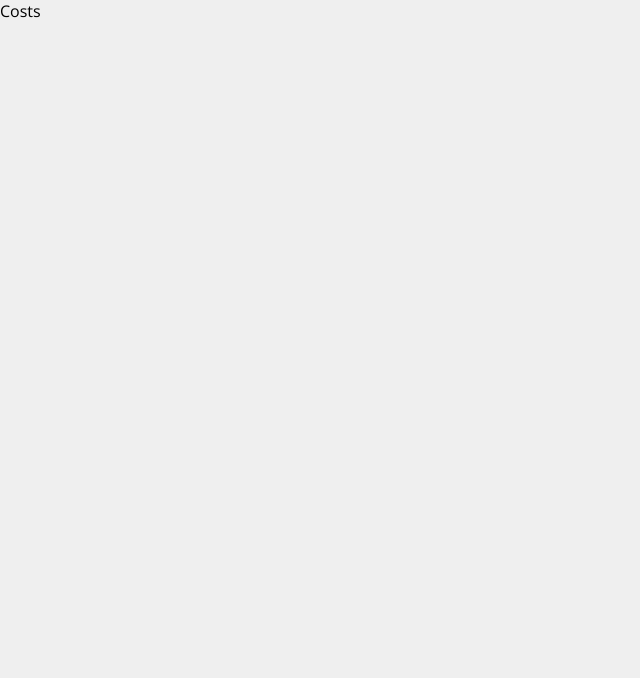
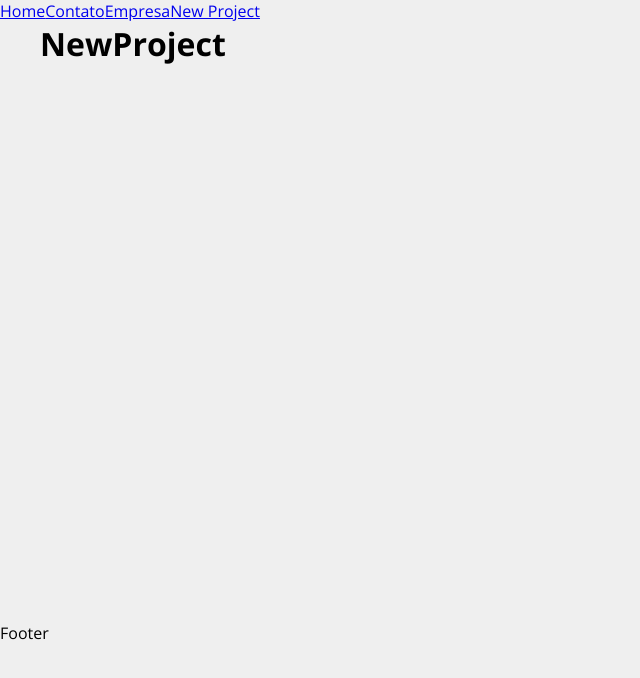
Before and after one commit to FelipeAugustoCSharp/First-React-App, a React (Vite) app in the folder costsVite/: page /newproject in a window 1280 px wide. Shown: the top 678 px of the page, without its empty margins (0-640 px from the left). Built offline with nearby package versions, Linux system fonts and the light colour scheme.

Commit message:
feat(pages): criacao e adicao de novas pagina, além da criação de roteamento

```diff
--- a/costsVite/index.html
+++ b/costsVite/index.html
@@ -8,7 +8,7 @@
     <!-- Google fonts do Open Sans -->
     <link rel="preconnect" href="https://fonts.gstatic.com" crossorigin>
     <link href="https://fonts.googleapis.com/css2?family=Open+Sans:ital,wght@0,300..800;1,300..800&display=swap" rel="stylesheet">
-    <!--  -->
+
     <title>Costs</title>
 
   </head>
--- a/costsVite/src/App.jsx
+++ b/costsVite/src/App.jsx
@@ -1,14 +1,38 @@
 import { useState } from 'react'
-import { BrowserRouter as Router, Routes, Route} from 'react-router-dom';
+import { BrowserRouter as Router, Routes, Route, Link} from 'react-router-dom';
 import './App.css'
-import Home from './components/Home';
+import Navbar from './components/layout/Navbar';
+import Home from './components/pages/Home';
+import Contato from './components/pages/Contato';
+import Empresa from './components/pages/Empresa';
+import NewProject from './components/pages/NewProject';
+import Container from './components/layout/Container';
 
 function App() {
+  return (
+    <Router>
+      <div>
+        <ul>
+          <Link to="/">Home</Link>
+          <Link to="/contato">Contato</Link>
+          <Link to="/empresa">Empresa</Link>
+          <Link to="/newproject">New Project</Link>
+        </ul>
+      </div>
 
-  return (
-    <div className="App">
-      <p>Costs</p>
-    </div>
+
+    <Container customClass="min-height">
+      <Routes>
+          <Route path="/" element={<Home />}/>
+          <Route path="/contato" element={<Contato />}/>
+          <Route path="/empresa" element={<Empresa />}/>
+          <Route path="/newproject" element={<NewProject />}/>
+      </Routes>
+    </Container>
+
+      <p>Footer</p>
+    </Router>
+
   )
 }
 
--- a/costsVite/src/components/Home.jsx
+++ /dev/null
@@ -1,13 +0,0 @@
-function Home({props}) {
-
-  function Meeting() {
-    console.log(`Hello ${props.userName}`);
-  }
-  return (
-    <div>
-      <p>{Meeting}</p>
-      <p>{props.userName}</p>
-    </div>
-  )
-}
-export default Home
--- /dev/null
+++ b/costsVite/src/components/layout/Container.jsx
@@ -0,0 +1,10 @@
+
+import styles from './Container.module.css'
+function Container(props) {
+
+  return (
+    <div className={`${styles.container} ${styles[props.customClass]}`}>{props.children}</div>
+  )
+}
+
+export default Container
--- /dev/null
+++ b/costsVite/src/components/layout/Container.module.css
@@ -0,0 +1,20 @@
+.container{
+  width: 1200px;
+  display: flex;
+  justify-content: space-between;
+  margin: 0 auto;
+  flex-wrap: wrap;
+}
+
+.min-height{
+  min-height: 75%;
+}
+
+.start {
+  justify-content: flex-start;
+}
+
+.column{
+  flex-direction: column;
+  justify-content: flex-start;
+}
--- /dev/null
+++ b/costsVite/src/components/layout/Navbar.jsx
@@ -0,0 +1,13 @@
+function Navbar() {
+  return (
+    <div>
+        <Link to="/">Home</Link>
+        <Link to="/contato">Contato</Link>
+        <Link to="/empresa">Empresa</Link>
+        <Link to="/newproject">New Project</Link>
+    </div>
+
+
+  )
+}
+export default Navbar
--- /dev/null
+++ b/costsVite/src/components/pages/Contato.jsx
@@ -0,0 +1,4 @@
+function Contato() {
+  return  <h1>Contato</h1>
+}
+export default Contato
--- /dev/null
+++ b/costsVite/src/components/pages/Empresa.jsx
@@ -0,0 +1,5 @@
+function Empresa() {
+  return  <h1>Empresa</h1>
+}
+
+export default Empresa
--- /dev/null
+++ b/costsVite/src/components/pages/Home.jsx
@@ -0,0 +1,5 @@
+function Home() {
+  return  <h1>Home</h1>
+}
+
+export default Home
--- /dev/null
+++ b/costsVite/src/components/pages/NewProject.jsx
@@ -0,0 +1,5 @@
+function NewProject() {
+  return  <h1>NewProject</h1>
+}
+
+export default NewProject
```
